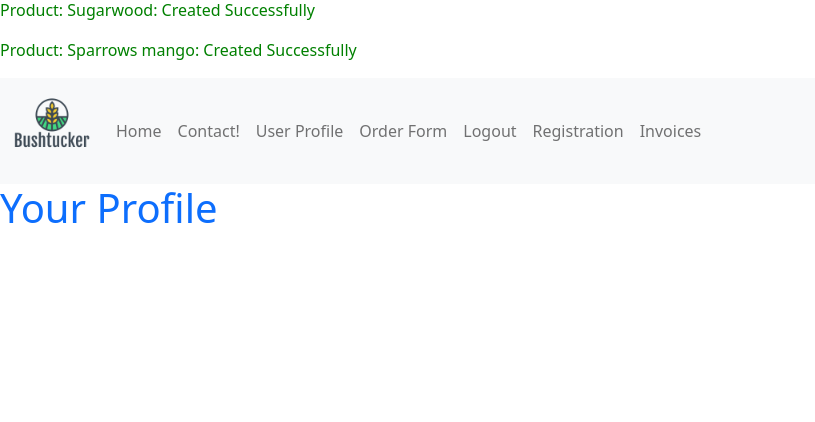
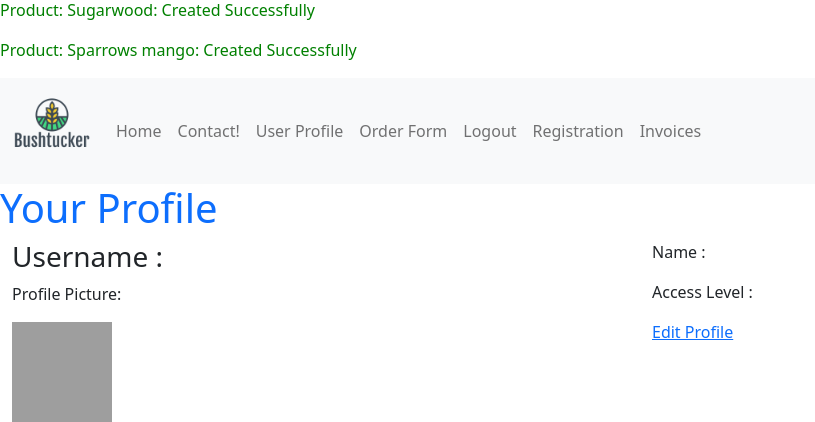
Before and after one commit to LTC-IT/bushtucker, a PHP site: page /profile.php in a window 1280 px wide. Shown: the part 1042-1464 px from the top of the page, without its empty margins (0-815 px from the left). Before the commit the page ends 1265 px from the top, so only its background shows below. Run offline with PHP 8.4, Linux system fonts and the light colour scheme; the visitor is signed in with stand-in values (Sample User, id 1); grey boxes are pictures that could not be loaded.

Commit message:
Profile - column display and added picture

```diff
--- a/profile.php
+++ b/profile.php
@@ -22,10 +22,21 @@ $name = $userData[3];
 $profilePic = $userData[4];
 $accessLevel = $userData[5];
 
-echo $userName."<p>";
-echo $password ."<p>";
-echo $name."<p>";
-echo $profilePic."<p>";
-echo $accessLevel."<p>";
+?>
 
-?>
+<div class ="container-fluid">
+    <div class="row">
+        <div class="col-md-6">
+            <h3>Username :  <?php echo $userName; ?></h3>
+            <p>Profile Picture:</p>
+            <?php echo "<img src='images/profilePic/".$profilePic."' width='100' height='100'>"   ?>
+        </div>
+        <div class="col-md-6">
+            <p> Name : <?php echo $name ?> </p>
+            <p> Access Level : <?php echo $accessLevel ?> </p>
+            <p><a href="edit.php" title="Edit">Edit Profile</a></p>
+        </div>
+
+
+    </div>
+</div>
```
Also changed, not shown: images/profilePic/admin.jpg (added).
